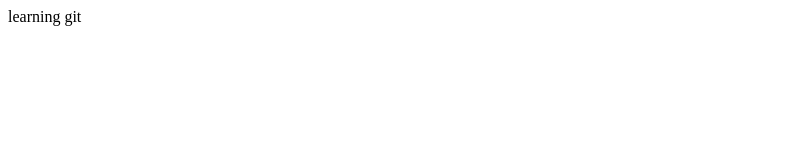
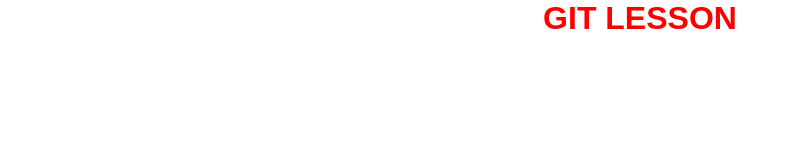
Before and after one commit to akobir9990/lessson11, a plain HTML site: page index.html in a window 1280 px wide. Shown: the whole page, without its empty margins (0-790 px from the left). Drawn offline with Linux system fonts and the light colour scheme.

Commit message:
changed text and text style

```diff
--- /dev/null
+++ b/css/index.css
@@ -0,0 +1,12 @@
+* {
+  padding: 0;
+  margin: 0;
+  box-sizing: border-box;
+}
+
+.header h1 {
+  text-transform: uppercase;
+  font-family: sans-serif;
+  text-align: center;
+  color: red;
+}
--- a/index.html
+++ b/index.html
@@ -4,10 +4,13 @@
     <meta charset="UTF-8" />
     <meta name="viewport" content="width=device-width, initial-scale=1.0" />
     <title>Akobir9990</title>
+    <link rel="stylesheet" href="css/index.css" />
   </head>
   <body>
     <div class="wrapper">
-      <header class="header">learning git</header>
+      <header class="header">
+        <h1>git lesson</h1>
+      </header>
     </div>
   </body>
 </html>
```
